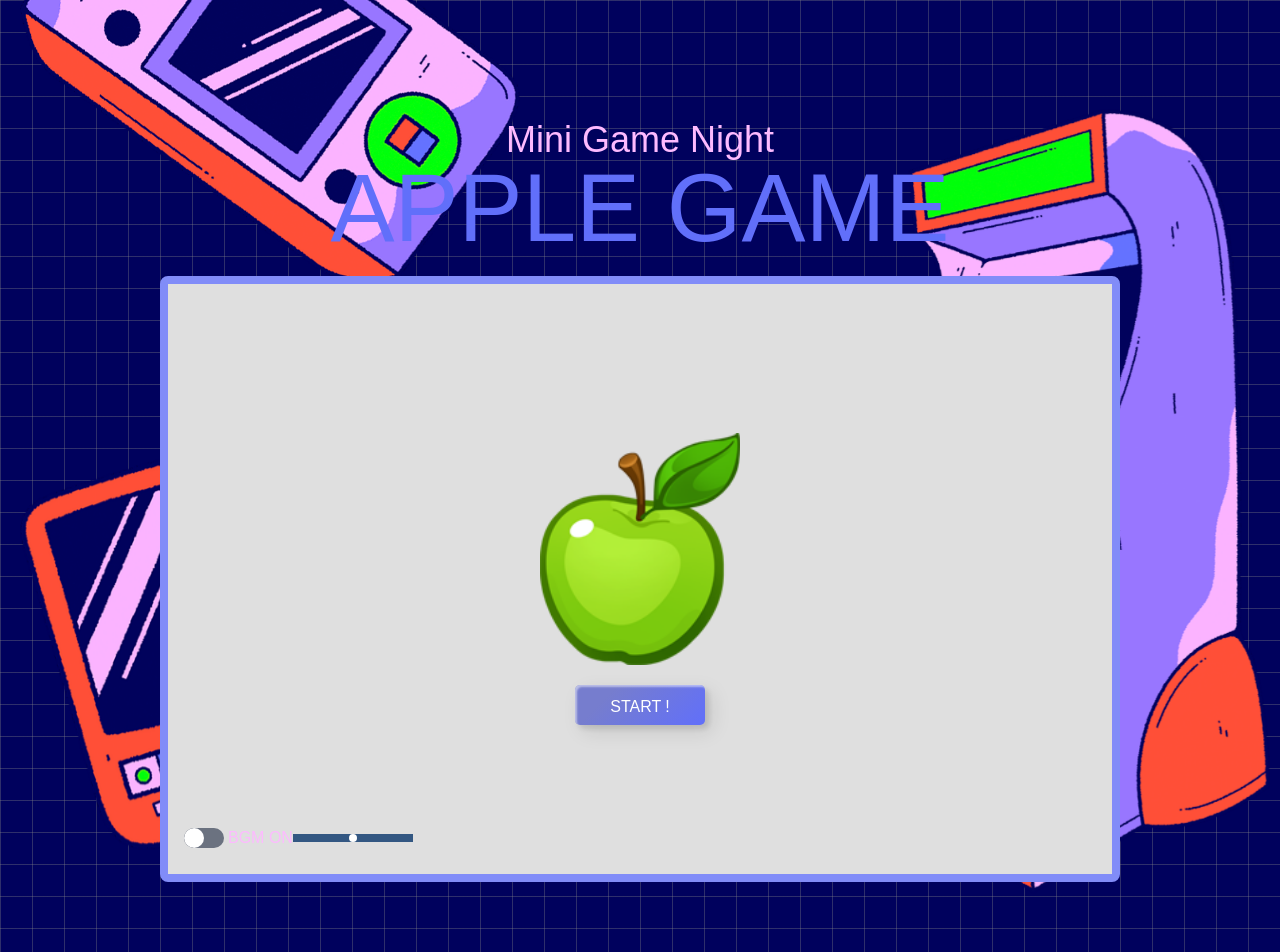
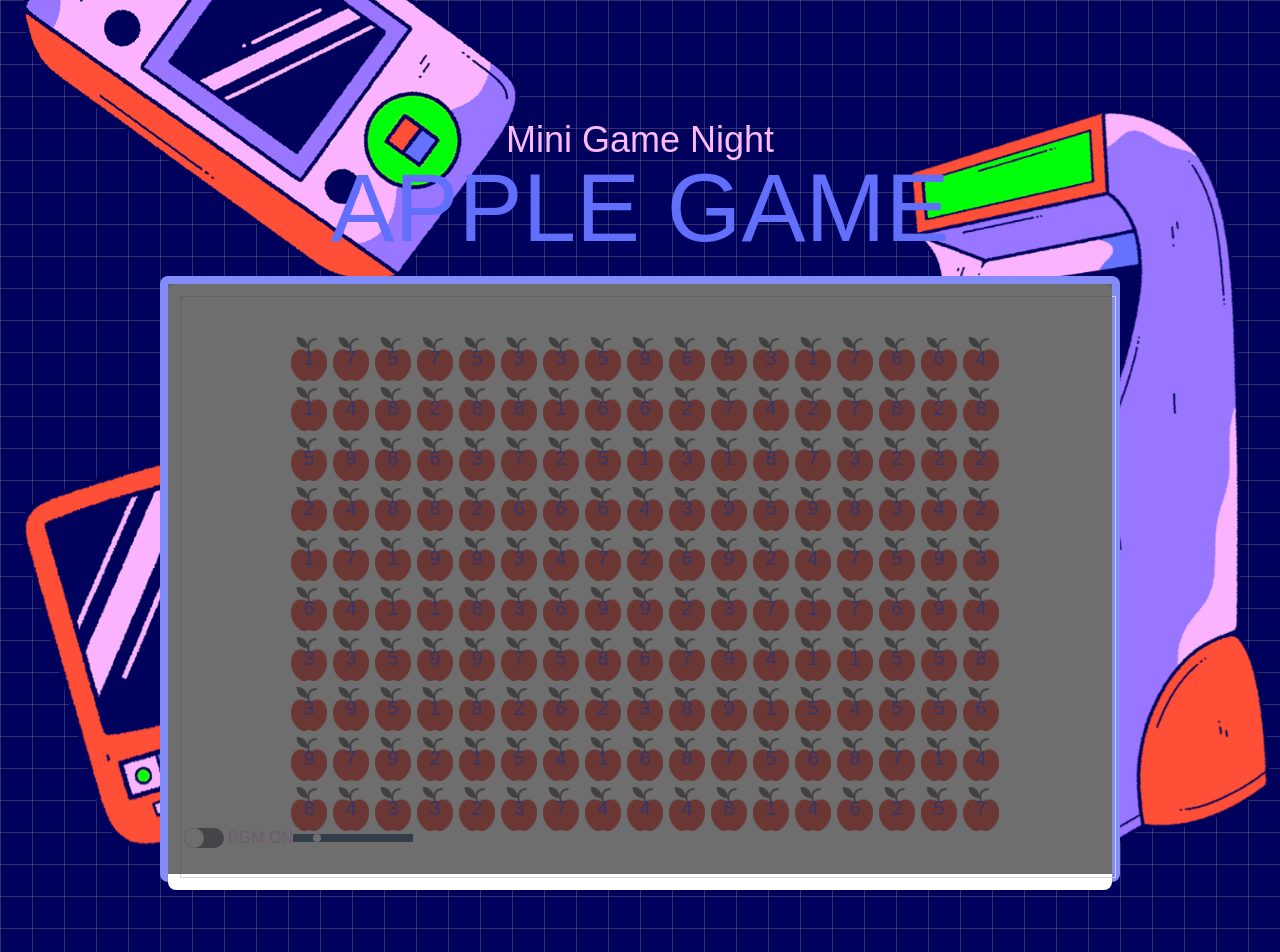
Before and after one commit to JinWan0823/game-project, a Next.js app: page /applegame in a window 1280 px wide. Shown: the top 952 px of the page. Built offline with nearby package versions, Linux system fonts and the light colour scheme; a web font is replaced by a local one.

Commit message:
📝 컴포넌트 분리, 폴더 구조 변경

```diff
--- /dev/null
+++ b/src/_components/applegame/AppleGameCover.tsx
@@ -0,0 +1,20 @@
+import Image from 'next/image';
+
+export default function AppleGameCover() {
+  return (
+    <div className="apple-cover flex justify-center items-center w-full h-full relative">
+      <div className="img-box text-center">
+        <Image
+          src="/apple.png"
+          alt="apple img"
+          width={200}
+          height={200}
+          priority
+        />
+        <button type="button" className="btn-13 mt-[20px]">
+          START !
+        </button>
+      </div>
+    </div>
+  );
+}
--- /dev/null
+++ b/src/_components/applegame/AppleGameFinish.tsx
@@ -0,0 +1,5 @@
+export default function AppleGameFinish() {
+  return (
+    <div className="z-[99999] absolute w-full h-full bg-[#333333b5] top-0 left-0" />
+  );
+}
--- a/src/_components/SoundBar.tsx
+++ b/src/_components/common/SoundBar.tsx
@@ -1,16 +1,19 @@
 'use client';
 
-import React, { useRef, useState } from 'react';
+import React, { Dispatch, SetStateAction, useRef } from 'react';
 
-export default function SoundBar() {
-  const [volume, setVolume] = useState(50);
+interface VolumeProps {
+  volume: number;
+  setVolume: Dispatch<SetStateAction<number>>;
+}
+
+export default function SoundBar({ volume, setVolume }: VolumeProps) {
   const barRef = useRef<HTMLDivElement>(null);
 
   const handleMouseDown = (e: React.MouseEvent<HTMLDivElement>) => {
     if (!barRef.current) return;
 
-    const bar = barRef.current;
-    const barRect = bar.getBoundingClientRect();
+    const barRect = barRef.current.getBoundingClientRect();
 
     const updateVolume = (clientX: number) => {
       let newVolume = ((clientX - barRect.left) / barRect.width) * 100;
@@ -42,11 +45,11 @@ export default function SoundBar() {
       aria-valuemin={0}
       aria-valuemax={100}
       tabIndex={0}
-      className="sound-bar w-[120px] h-[8px] bg-[#335782] relative"
+      className="sound-bar w-[120px] h-[8px] bg-[#335782] relative cursor-pointer"
       onMouseDown={handleMouseDown}
     >
       <div
-        className="sound-vol w-[8px] h-[8px] bg-[#fff] rounded-xl absolute cursor-pointer"
+        className="sound-vol w-[8px] h-[8px] bg-[#fff] rounded-xl absolute"
         style={{ left: `${(volume / 100) * 120 - 4}px` }}
       />
     </div>
--- /dev/null
+++ b/src/_components/common/SoundOptionBox.tsx
@@ -0,0 +1,40 @@
+'use client';
+
+import { useState } from 'react';
+
+import SoundBar from './SoundBar';
+
+export default function SoundOptionBox() {
+  const [bgmOn, setBgmOn] = useState(true);
+  const [volume, setVolume] = useState(20);
+
+  const toggleBgm = () => {
+    setBgmOn((prev) => !prev);
+  };
+  return (
+    <div className="option-box absolute bottom-[8px] w-full p-4 flex items-center">
+      <div className="sound-toggle flex items-center">
+        <label
+          aria-label="BGM TOGGLE"
+          htmlFor="bgm"
+          className="cursor-pointer mr-[4px]"
+        >
+          <input
+            type="checkbox"
+            id="bgm"
+            onChange={toggleBgm}
+            checked
+            className="hidden"
+          />
+          <div className="w-10 h-5 bg-gray-500 rounded-full relative transition overflow-hidden">
+            <div
+              className={`w-5 h-5 bg-white rounded-full absolute top-1/2 transform -translate-y-1/2 transition ${bgmOn ? 'translate-x-0' : 'translate-x-5'}`}
+            />
+          </div>
+        </label>
+        <p>BGM {bgmOn ? 'ON' : 'OFF'}</p>
+      </div>
+      <SoundBar volume={volume} setVolume={setVolume} />
+    </div>
+  );
+}
--- a/src/app/(route)/applegame/page.tsx
+++ b/src/app/(route)/applegame/page.tsx
@@ -1,66 +1,22 @@
 'use client';
 
-// import AppleGameBoard from '@/_components/AppleGameBoard';
-import Image from 'next/image';
-import { useState } from 'react';
-
-import CommonBg from '@/_components/CommonBg';
-import SoundBar from '@/_components/SoundBar';
-import TitleWrap from '@/_components/TitleWrap';
+// import AppleGameCover from '@/_components/applegame/AppleGameCover';
+import AppleGameBoard from '@/_components/applegame/AppleGameBoard';
+import AppleGameFinish from '@/_components/applegame/AppleGameFinish';
+import CommonBg from '@/_components/common/CommonBg';
+import SoundOptionBox from '@/_components/common/SoundOptionBox';
+import TitleWrap from '@/_components/common/TitleWrap';
 
 export default function AppleGame() {
-  const [bgmOn, setBgmOn] = useState(true);
-
-  const toggleBgm = () => {
-    setBgmOn((prev) => !prev);
-  };
-
   return (
     <main className="inner w-[1240px] py-[120px] mx-auto flex items-center justify-center">
       <section className="z-[9999]">
         <TitleWrap title="APPLE GAME" />
-        <div className="apple-wrap mt-[20px] w-[960px] h-[606px] bg-[#dfdfdf] rounded-lg border-8 border-indigo-400">
-          <div className="apple-cover flex justify-center items-center w-full h-full relative">
-            <div className="img-box text-center">
-              {/* <div className=" w-[200px] h-[200px] bg-[#333]" /> */}
-              <Image
-                src="/apple.png"
-                alt="apple img"
-                width={200}
-                height={200}
-                priority
-              />
-              <button type="button" className="btn-13 mt-[20px]">
-                START !
-              </button>
-            </div>
-
-            <div className="option-box absolute bottom-[8px] w-full p-4 flex items-center">
-              <div className="sound-toggle flex items-center">
-                <label
-                  aria-label="BGM TOGGLE"
-                  htmlFor="bgm"
-                  className="cursor-pointer mr-[4px]"
-                >
-                  <input
-                    type="checkbox"
-                    id="bgm"
-                    onChange={toggleBgm}
-                    checked
-                    className="hidden"
-                  />
-                  <div className="w-10 h-5 bg-gray-500 rounded-full relative transition overflow-hidden">
-                    <div
-                      className={`w-5 h-5 bg-white rounded-full absolute top-1/2 transform -translate-y-1/2 transition ${bgmOn ? 'translate-x-0' : 'translate-x-5'}`}
-                    />
-                  </div>
-                </label>
-                <p>BGM {bgmOn ? 'ON' : 'OFF'}</p>
-              </div>
-              <SoundBar />
-            </div>
-          </div>
-          {/* <AppleGameBoard /> */}
+        <div className="apple-wrap mt-[20px] w-[960px] h-[606px] bg-[#dfdfdf] rounded-lg border-8 border-indigo-400 relative">
+          {/* <AppleGameCover /> */}
+          <AppleGameBoard />
+          <SoundOptionBox />
+          <AppleGameFinish />
         </div>
       </section>
       <CommonBg />
--- a/src/app/(route)/gamelist/page.tsx
+++ b/src/app/(route)/gamelist/page.tsx
@@ -1,6 +1,6 @@
-import CommonBg from '@/_components/CommonBg';
+import CommonBg from '@/_components/common/CommonBg';
 import ListCard from '@/_components/ListCard';
-import TitleWrap from '@/_components/TitleWrap';
+import TitleWrap from '@/_components/common/TitleWrap';
 
 export default function GameList() {
   return (
--- a/src/app/page.tsx
+++ b/src/app/page.tsx
@@ -3,8 +3,8 @@
 import { useRouter } from 'next/navigation';
 import React from 'react';
 
-import CommonBg from '@/_components/CommonBg';
-import TitleWrap from '@/_components/TitleWrap';
+import CommonBg from '@/_components/common/CommonBg';
+import TitleWrap from '@/_components/common/TitleWrap';
 
 export default function Home() {
   const router = useRouter();
```
Also changed, not shown: src/_components/applegame/AppleGameBoard.tsx (renamed from src/_components/AppleGameBoard.tsx), src/_components/common/CommonBg.tsx (renamed from src/_components/CommonBg.tsx), src/_components/common/TitleWrap.tsx (renamed from src/_components/TitleWrap.tsx).
